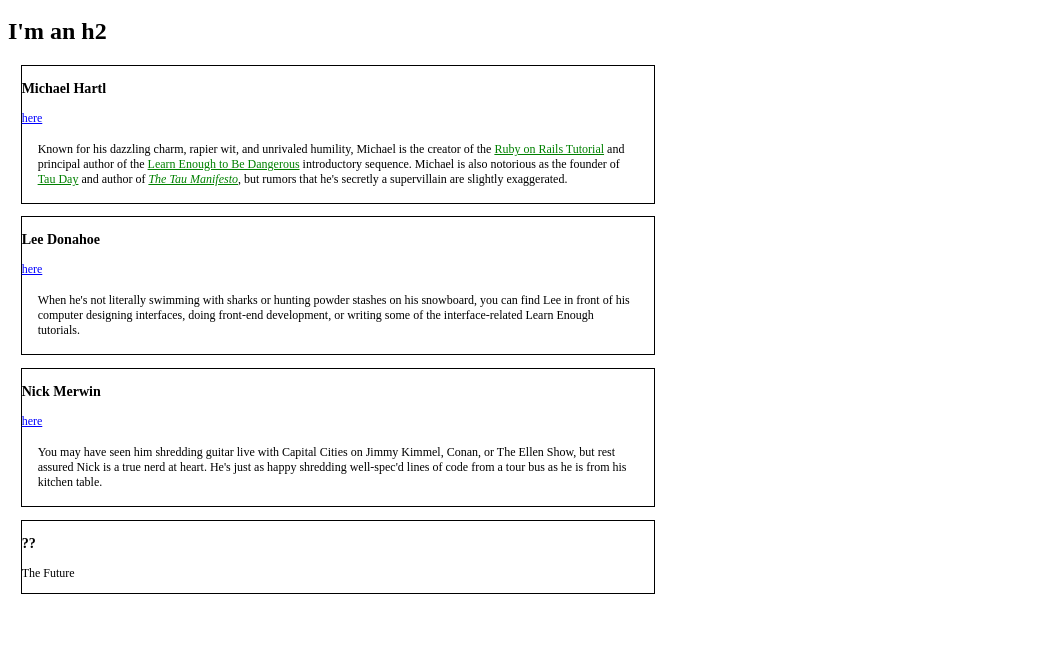
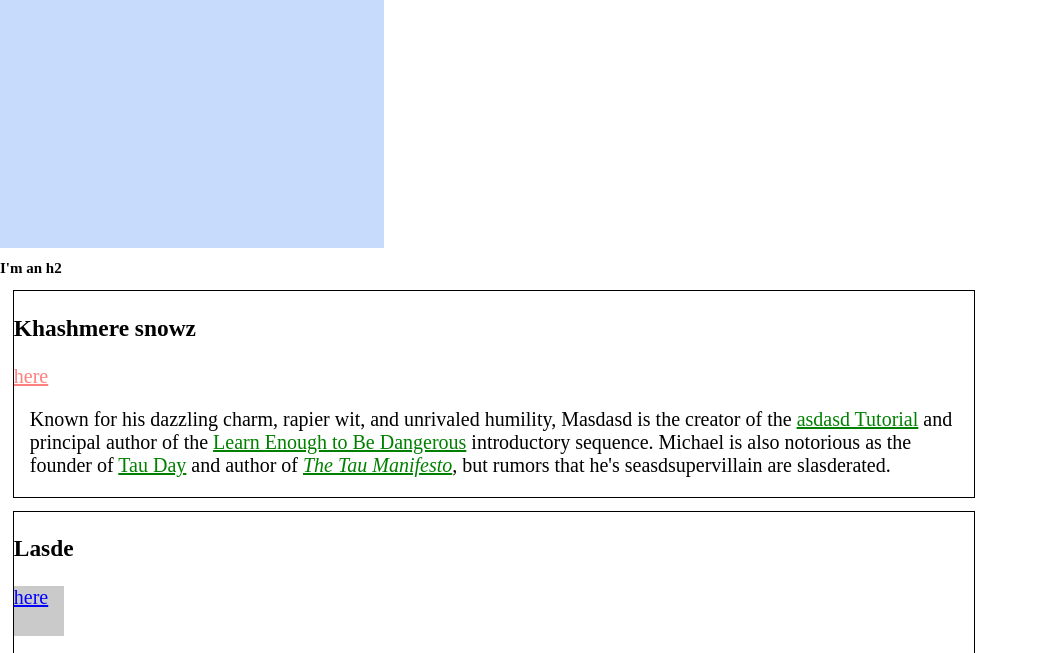
Before and after one commit to QuantamWarrior/QuantamWarrior.github.io, a plain HTML site: page index.html in a window 1280 px wide. Shown: the part 136-789 px from the top of the page, without its empty margins (0-1038 px from the left). Drawn offline with Linux system fonts and the light colour scheme.

Commit message:
change html

```diff
--- a/index.html
+++ b/index.html
@@ -4,24 +4,50 @@
     <title>Test Page: Don't Panic</title>
     <meta charset="utf-8">
     <style>
+
+      /* fix margin collapsing - reset default styles using CSS */
+      html, body {
+        margin: 0;
+        padding: 0;
+      }
+      body {
+        font-size: 62.5%;
+      }
+      h1 {
+        margin-top: 0;
+        }
+
       /* GLOBAL STYLES */
       a {
         color: rgba(255, 0, 0,.50);
       }
+      .full-hero {
+        background-color: #c7dbfc;
+        height: 30vw;
+        width: 30vw;
+        font-size: 2em;
+      }
+      .full-hero li {
+        display: inline;
+      }
       /* SOCIAL STYLES */
       .social-link {
+        background: rgba(150,150,150,0.5);
         color: blue;
+        display: inline-block;
+        height: 50px;
+        width: 50px;
       }
 
       /* BIO STYLES */
       .bio-wrapper {
-        font-size: 24px;
+        font-size: 2em;
       }
       .bio-box {
         border: 1px solid black;
-        width: 50%;
+        width: 75%;
         margin: 1%;
-        font-size: 0.5em;
+        font-size: 1em;
       }
       .bio-copy {
         margin: 1rem;
@@ -32,6 +58,7 @@
     </style>
   </head>
   <body>
+    <div class="full-hero hero-home">
       <h1>I'm an h1</h1>
       <ul>
         <li>
@@ -44,30 +71,31 @@
           <a href="https://example.com/">Link</a>
         </li>
       </ul>
+    </div>
     <h2>I'm an h2</h2>
     <div class="bio-wrapper">
       <div class="bio-box">
-        <h3>Michael Hartl</h3>
-        <a href="https://twitter.com/mhartl" class="social-link">here</a>
+        <h3>Khashmere snowz</h3>
+        <a href="https://twitter.com/ class="social-link">here</a>
         <div class="bio-copy">
           <p>
             Known for his dazzling charm, rapier wit, and unrivaled humility,
-            Michael is the creator of the
-            <a href="https://www.railstutorial.org/">Ruby on Rails
+            Masdasd is the creator of the
+            <a href="https://hello.com">asdasd
             Tutorial</a> and principal author of the
             <a href="https://learnenough.com/">
             Learn Enough to Be Dangerous</a> introductory sequence. Michael
             is also notorious as the founder of
-            <a href="http://tauday.com/">Tau Day</a> and author of
-            <a href="http://tauday.com/tau-manifesto"><em>The Tau
-            Manifesto</em></a>, but rumors that he's secretly a supervillain
-            are slightly exaggerated.
+            <a href="http:/asd.com/">Tau Day</a> and author of
+            <a href="http://tasdanifesto"><em>The Tau
+            Manifesto</em></a>, but rumors that he's seasdsupervillain
+            are slasderated.
           </p>
         </div>
       </div>
       <div class="bio-box">
-        <h3>Lee Donahoe</h3>
-        <a href="https://twitter.com/leedonahoe" class="social-link">here</a>
+        <h3>Lasde</h3>
+        <a href="https://twitteasdeedonahoe" class="social-link">here</a>
         <div class="bio-copy">
           <p>
             When he's not literally swimming with sharks or hunting powder
@@ -78,14 +106,13 @@
         </div>
       </div>
       <div class="bio-box">
-        <h3>Nick Merwin</h3>
-        <a href="https://twitter.com/nickmerwin" class="social-link">here</a>
+        <h3>Nicasd</h3>
+        <a href="https://twitter.comasderwin" class="social-link">here</a>
         <div class="bio-copy">
           <p>
-            You may have seen him shredding guitar live with Capital Cities on
-            Jimmy Kimmel, Conan, or The Ellen Show, but rest assured Nick is a
-            true nerd at heart. He's just as happy shredding well-spec'd lines
-            of code from a tour bus as he is from his kitchen table.
+            You may have seen him shrsdng guitar live with Caasdsd Cities on
+            Jimasdmel, Conan,asden Show, but rest assured Nisadis a
+            true nerd at heart. He's just as happy shreddtable.
           </p>
         </div>
       </div>
```
Lines whose indentation alone changed are shown as unchanged.
